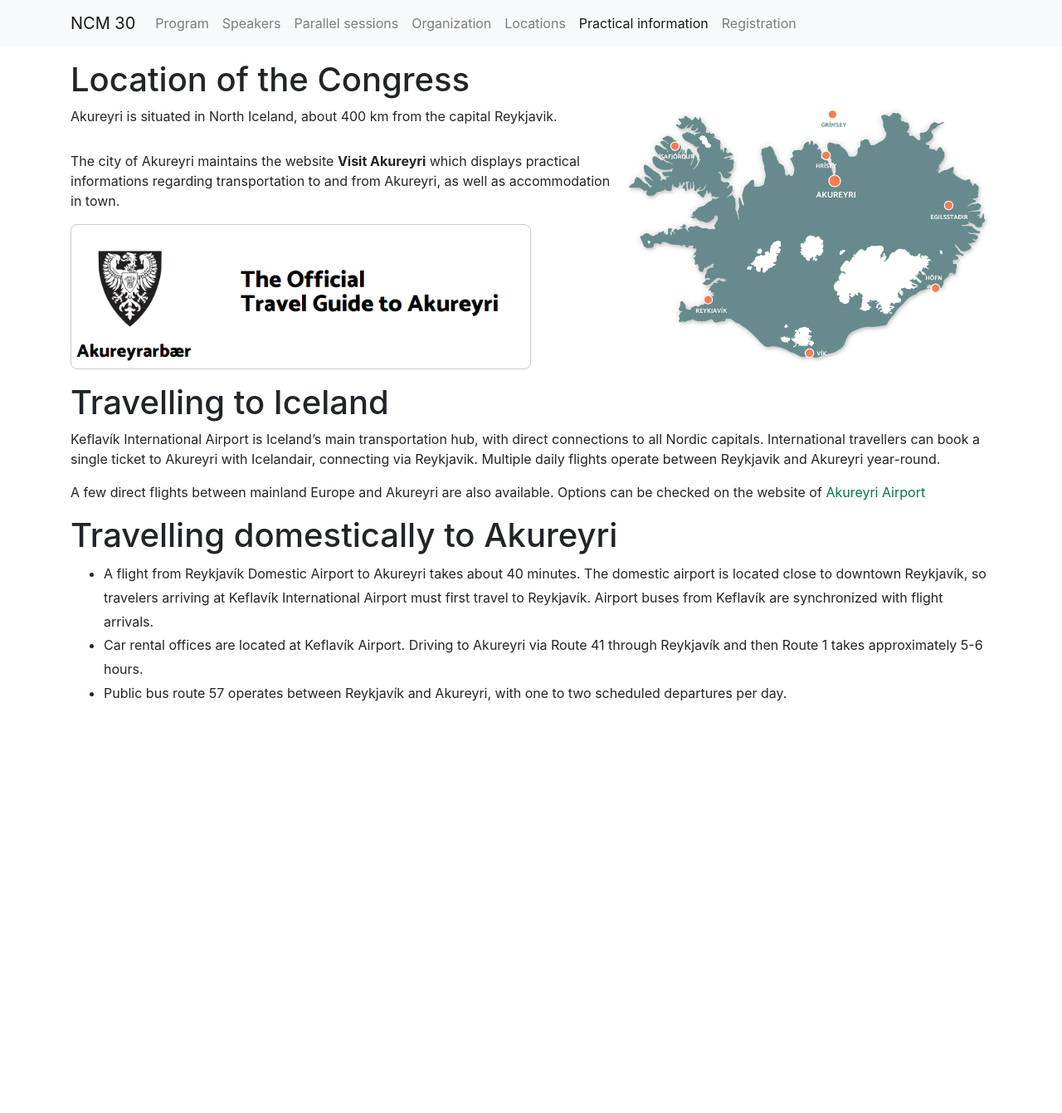
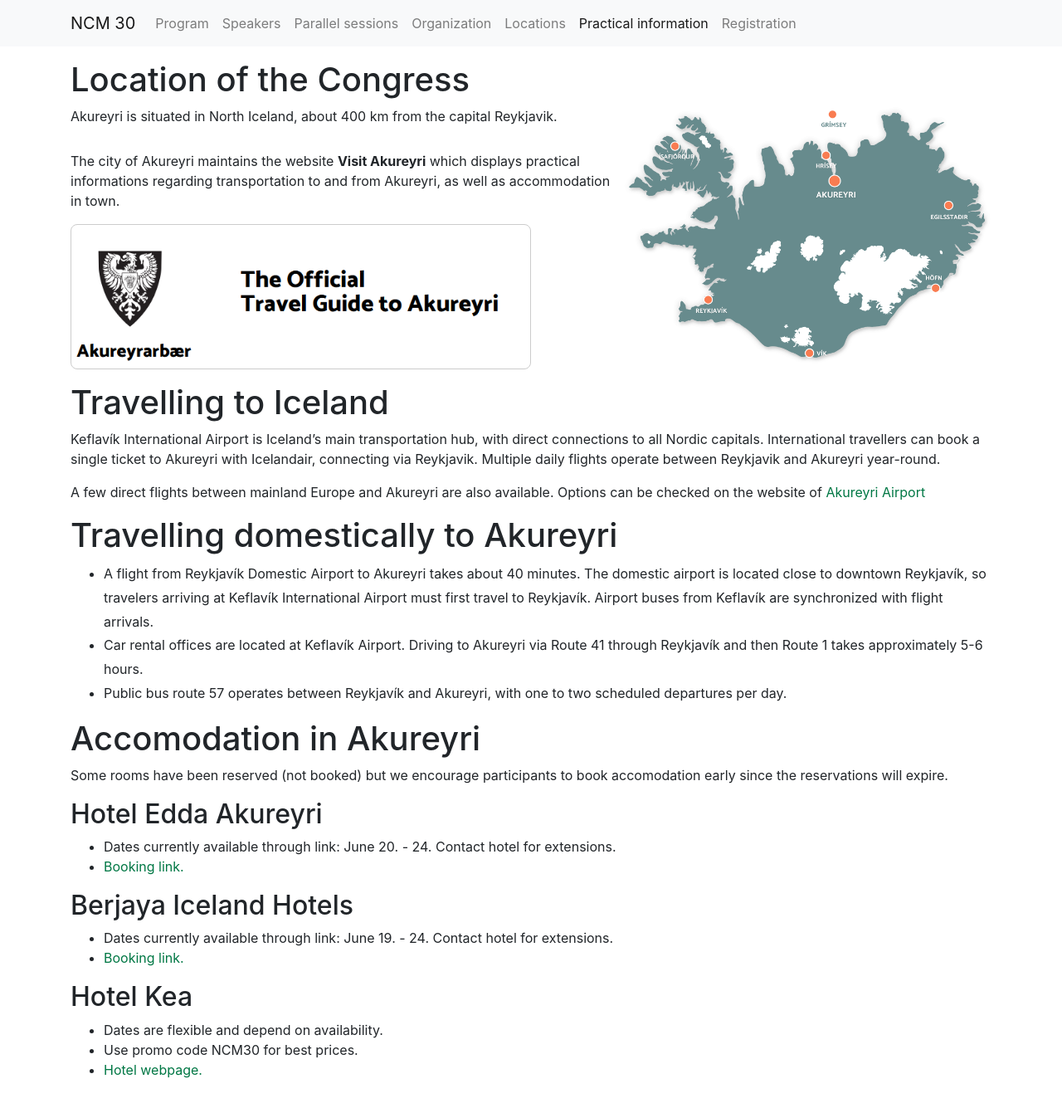
Before and after one commit to IslenskaStaerdfraedafelagid/ncm30-website, a Jekyll site: the page built from info/index.md, in a window 1280 px wide. Shown: the whole page at 83% size. Built offline with Jekyll 4.4.1, drawn with Linux system fonts in a browser that asks for light colours; our own code applies the rules of GitHub Pages for plain Markdown files; before the commit the page ends 900 px from its top, so only the background shows below that.

Commit message:
Update index.md

```diff
--- a/info/index.md
+++ b/info/index.md
@@ -17,6 +17,8 @@ layout: default
 <div style="margin-top:30px;"></div>
 
 The city of Akureyri maintains the website <b>Visit Akureyri</b> which displays practical informations regarding transportation to and from Akureyri, as well as accommodation in town.
+
+
 
 <a href="https://www.visitakureyri.is/en/plan-your-visit/transport" target="_blank">
   <img src="https://IslenskaStaerdfraedafelagid.github.io/ncm30-website/assets/images/visitakureyri.png"
@@ -47,3 +49,19 @@ A few direct flights between mainland Europe and Akureyri are also available. Op
     Public bus route 57 operates between Reykjavík and Akureyri, with one to two scheduled departures per day.
   </li>
 </ul>
+
+# Accomodation in Akureyri
+Some rooms have been reserved (not booked) but we encourage participants to book accomodation early since the reservations will expire.
+
+## Hotel Edda Akureyri
+* Dates currently available through link: June 20. - 24. Contact hotel for extensions.
+* <a href="https://be.synxis.com/?adult=1&altdest=NEAST&arrive=2027-06-19&chain=15503&child=0&config=icelandair&configcode=icelandair&currency=ISK&depart=2027-06-22&group=2706NORR%C3%86N&hotel=59622&level=hotel&locale=en-US&productcurrency=ISK&rooms=1">Booking link.<a>
+
+## Berjaya Iceland Hotels
+* Dates currently available through link: June 19. - 24. Contact hotel for extensions.
+* <a href="https://be.synxis.com/?adult=1&altdest=NEAST&arrive=2027-06-20&chain=15503&child=0&config=icelandair&configcode=icelandair&currency=ISK&depart=2027-06-23&group=2706NORR%C3%86N&hotel=59631&level=hotel&locale=en-US&productcurrency=ISK&rooms=1&theme=edda&themecode=edda"> Booking link. <a>
+
+## Hotel Kea
+* Dates are flexible and depend on availability.
+* Use promo code NCM30 for best prices.
+* <a href="https://www.keahotels.is/hotel-kea"> Hotel webpage. <a>
```
